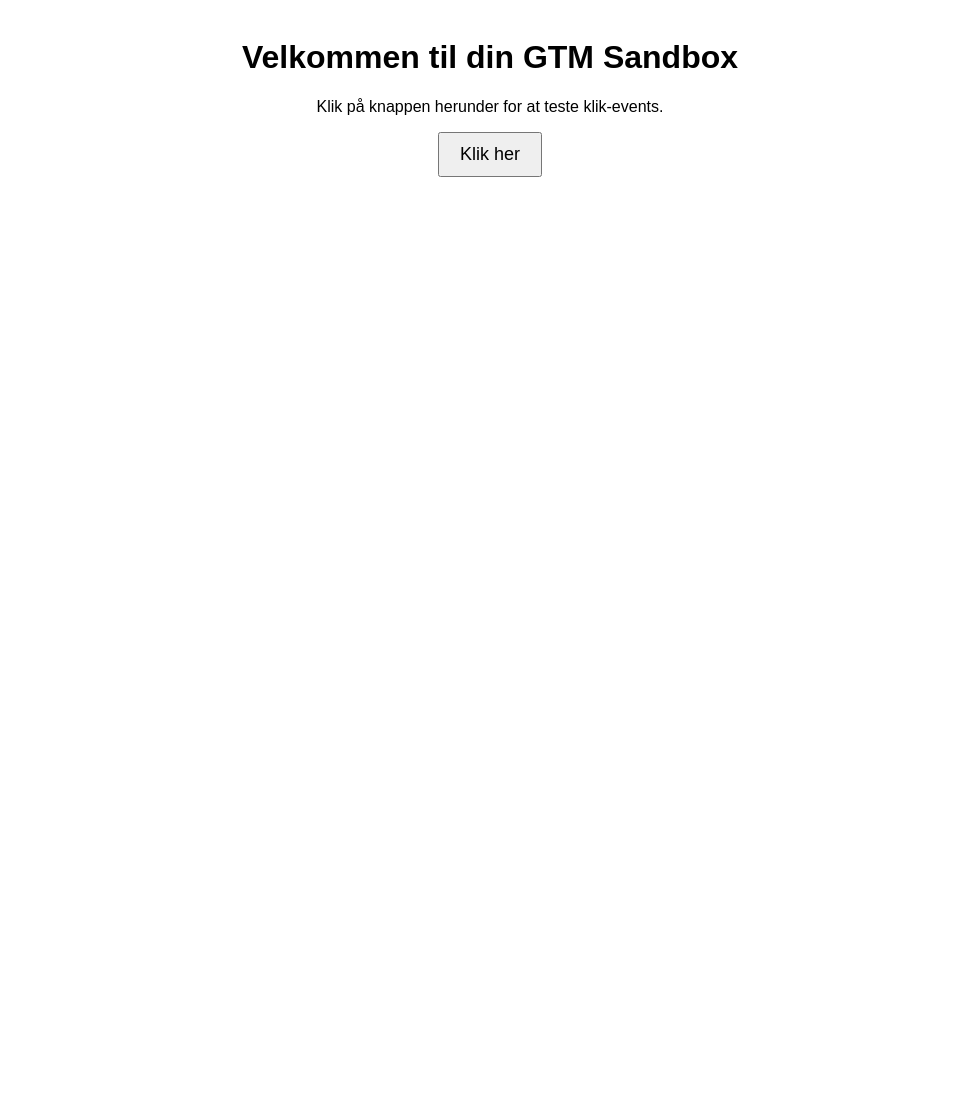
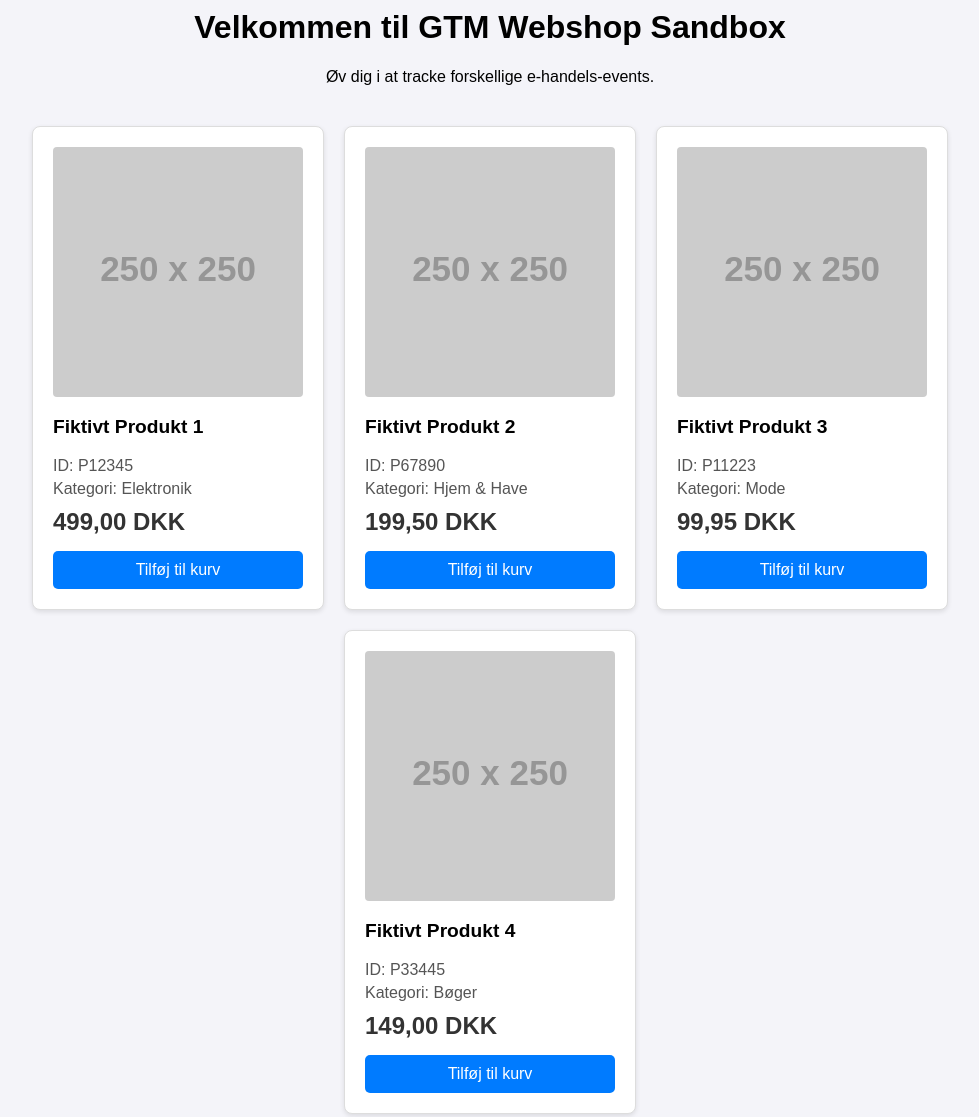
Before and after one commit to OliverChopart/gtmtest, a plain HTML site: page index.html in a window 1280 px wide. Shown: the part 40-1157 px from the top of the page, without its empty margins (150-1129 px from the left). Before the commit the page ends 800 px from the top, so only its background shows below. Drawn offline with Linux system fonts and the light colour scheme; placeholder pictures from the web are drawn by us.

Commit message:
Update index.html

```diff
--- a/index.html
+++ b/index.html
@@ -3,9 +3,8 @@
 <head>
   <meta charset="UTF-8">
   <meta name="viewport" content="width=device-width, initial-scale=1.0">
-  <title>GTM Sandbox</title>
+  <title>GTM Webshop Sandbox</title>
 
-  <!-- Google Tag Manager -->
   <script>
     (function(w,d,s,l,i){w[l]=w[l]||[];w[l].push({'gtm.start':
     new Date().getTime(),event:'gtm.js'});var f=d.getElementsByTagName(s)[0],
@@ -13,30 +12,111 @@
     'https://www.googletagmanager.com/gtm.js?id='+i+dl;f.parentNode.insertBefore(j,f);
     })(window,document,'script','dataLayer','GTM-5ZXM3K57');
   </script>
-  <!-- End Google Tag Manager -->
-
   <style>
-    body { font-family: Arial, sans-serif; text-align: center; padding: 50px; }
-    button { padding: 10px 20px; font-size: 18px; cursor: pointer; }
+    body { font-family: Arial, sans-serif; text-align: center; padding: 20px; background-color: #f4f4f9; }
+    .header { margin-bottom: 40px; }
+    .product-container { display: flex; justify-content: center; gap: 20px; flex-wrap: wrap; }
+    .product-card { background-color: #fff; border: 1px solid #ddd; border-radius: 8px; padding: 20px; width: 250px; text-align: left; box-shadow: 0 2px 5px rgba(0,0,0,0.1); }
+    .product-card img { max-width: 100%; height: auto; border-radius: 4px; margin-bottom: 15px; }
+    .product-card h3 { margin-top: 0; font-size: 1.2em; }
+    .product-card p { margin: 5px 0; color: #555; }
+    .product-card .price { font-size: 1.5em; font-weight: bold; color: #333; margin-top: 10px; margin-bottom: 15px; }
+    .add-to-cart { background-color: #007bff; color: #fff; border: none; padding: 10px 15px; border-radius: 5px; cursor: pointer; width: 100%; font-size: 1em; }
+    .add-to-cart:hover { background-color: #0056b3; }
   </style>
 </head>
 <body>
 
-  <!-- Google Tag Manager (noscript) -->
   <noscript>
     <iframe src="https://www.googletagmanager.com/ns.html?id=GTM-5ZXM3K57"
     height="0" width="0" style="display:none;visibility:hidden"></iframe>
   </noscript>
-  <!-- End Google Tag Manager (noscript) -->
+  <div class="header">
+    <h1>Velkommen til GTM Webshop Sandbox</h1>
+    <p>Øv dig i at tracke forskellige e-handels-events.</p>
+  </div>
 
-  <h1>Velkommen til din GTM Sandbox</h1>
-  <p>Klik på knappen herunder for at teste klik-events.</p>
-  <button id="testButton">Klik her</button>
+  <div class="product-container">
+    <div class="product-card">
+      <img src="https://via.placeholder.com/250" alt="Fiktivt Produkt 1">
+      <h3>Fiktivt Produkt 1</h3>
+      <p>ID: P12345</p>
+      <p>Kategori: Elektronik</p>
+      <p class="price">499,00 DKK</p>
+      <button class="add-to-cart"
+              data-product-id="P12345"
+              data-product-name="Fiktivt Produkt 1"
+              data-product-category="Elektronik"
+              data-product-price="499.00">Tilføj til kurv</button>
+    </div>
+
+    <div class="product-card">
+      <img src="https://via.placeholder.com/250" alt="Fiktivt Produkt 2">
+      <h3>Fiktivt Produkt 2</h3>
+      <p>ID: P67890</p>
+      <p>Kategori: Hjem & Have</p>
+      <p class="price">199,50 DKK</p>
+      <button class="add-to-cart"
+              data-product-id="P67890"
+              data-product-name="Fiktivt Produkt 2"
+              data-product-category="Hjem & Have"
+              data-product-price="199.50">Tilføj til kurv</button>
+    </div>
+
+    <div class="product-card">
+      <img src="https://via.placeholder.com/250" alt="Fiktivt Produkt 3">
+      <h3>Fiktivt Produkt 3</h3>
+      <p>ID: P11223</p>
+      <p>Kategori: Mode</p>
+      <p class="price">99,95 DKK</p>
+      <button class="add-to-cart"
+              data-product-id="P11223"
+              data-product-name="Fiktivt Produkt 3"
+              data-product-category="Mode"
+              data-product-price="99.95">Tilføj til kurv</button>
+    </div>
+
+    <div class="product-card">
+      <img src="https://via.placeholder.com/250" alt="Fiktivt Produkt 4">
+      <h3>Fiktivt Produkt 4</h3>
+      <p>ID: P33445</p>
+      <p>Kategori: Bøger</p>
+      <p class="price">149,00 DKK</p>
+      <button class="add-to-cart"
+              data-product-id="P33445"
+              data-product-name="Fiktivt Produkt 4"
+              data-product-category="Bøger"
+              data-product-price="149.00">Tilføj til kurv</button>
+    </div>
+  </div>
 
   <script>
-    document.getElementById("testButton").addEventListener("click", function() {
-      console.log("Knappen blev klikket!");
-      dataLayer.push({'event': 'button_click', 'button_name': 'Testknap'});
+    document.addEventListener("DOMContentLoaded", function() {
+      var addToCartButtons = document.querySelectorAll(".add-to-cart");
+
+      addToCartButtons.forEach(function(button) {
+        button.addEventListener("click", function() {
+          var productId = this.getAttribute("data-product-id");
+          var productName = this.getAttribute("data-product-name");
+          var productCategory = this.getAttribute("data-product-category");
+          var productPrice = parseFloat(this.getAttribute("data-product-price"));
+
+          console.log("Tilføjer til kurv:", productName);
+
+          dataLayer.push({
+            'event': 'add_to_cart',
+            'ecommerce': {
+              'items': [{
+                'item_id': productId,
+                'item_name': productName,
+                'item_category': productCategory,
+                'price': productPrice,
+                'quantity': 1
+              }]
+            }
+          });
+        });
+      });
     });
   </script>
 
```
